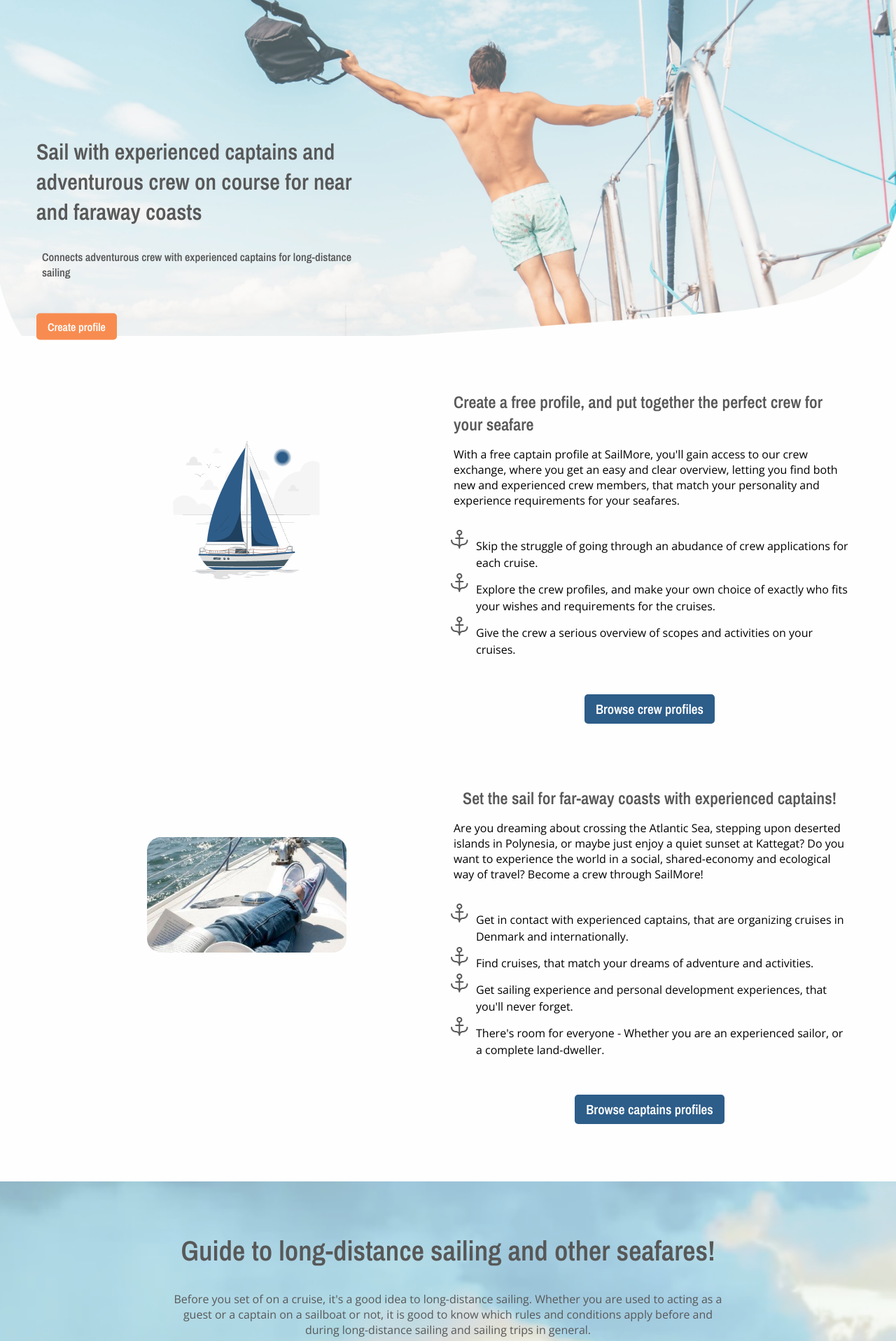
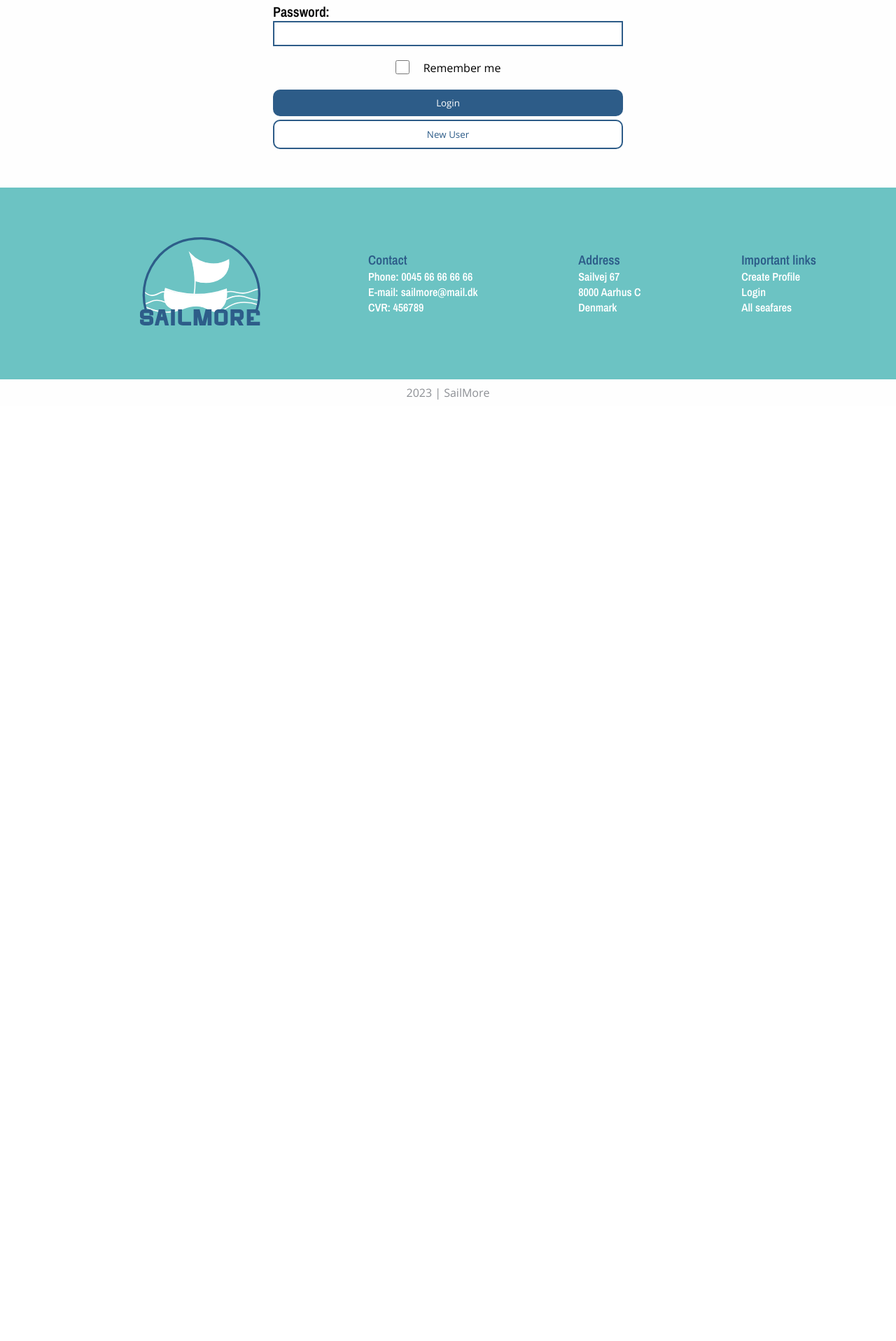
Before and after one commit to soswind/final-project-smooth-sailing-solutions, a React (Vite) app: page /signin in a window 1280 px wide. Shown: the part 340-2256 px from the top of the page at 70% size. After the commit the page ends 920 px from the top, so only its background shows below. Built offline with nearby package versions, Linux system fonts and the light colour scheme.

Commit message:
Insert routes

```diff
--- a/src/components/MobileMenu.jsx
+++ b/src/components/MobileMenu.jsx
@@ -18,11 +18,11 @@ function MobileMenu() {
     {isOpen && (
       <nav className='mobile-nav'>
       <ul className="mobile-nav-links">
-          <li><a href="/seafares.html">All Seafares</a></li>
+          <li><a href="/seafares">All Seafares</a></li>
           <li><a href="#">About</a></li>
-          <li><a href="/info.html">Good To Know</a></li>
-          <li><a href="/signup.html">Sign Up</a></li>
-          <li className="mobile-login-button"><a href="/login.html">Login</a></li>
+          <li><a href="/info">Good To Know</a></li>
+          <li><a href="/signup">Sign Up</a></li>
+          <li className="mobile-login-button"><a href="/signin">Login</a></li>
       </ul>
   </nav>
     )}
--- a/src/components/Navbar.jsx
+++ b/src/components/Navbar.jsx
@@ -5,12 +5,12 @@ export default function Navbar() {
     return (
         <nav className="desktop-nav">
             <ul className="nav-links">
-                <li><a href="/seafares.html">All Seafares</a></li>
+                <li><a href="/seafares">All Seafares</a></li>
                 <li><a href="#">About</a></li>
-                <li><a href="/info.html">Good To Know</a></li>
-                <li><a href="/signup.html">Sign Up</a></li>
+                <li><a href="/info">Good To Know</a></li>
+                <li><a href="/signup">Sign Up</a></li>
             </ul>
-            <a className="login-button" href="/login.html">Login</a>
+            <a className="login-button" href="/signin">Login</a>
         </nav>
 
     )
--- a/src/components/NavbarTop.jsx
+++ b/src/components/NavbarTop.jsx
@@ -4,7 +4,7 @@ import sailmorelogo from "../images/sailmore-logo.svg"
 export default function NavbarTop() {
     return (
         <section>
-            <a href="index.html"><img src={sailmorelogo} className="navtop-img"></img></a>
+            <a href="/"><img src={sailmorelogo} className="navtop-img"></img></a>
             <p className="navtop-text">CONNECTS ADVENTUROUS CREW WITH EXPERIENCED CAPTAINS FOR LONG DISTANCE TRAVEL</p>
         </section>
 
--- a/src/components/login.jsx
+++ b/src/components/login.jsx
@@ -25,7 +25,7 @@ function Login() {
 
             if (response.ok) {
                 console.log("Login successful");
-                nav('/dashboard.html'); // Check react router documentation for correct function (It's not navigate)
+                nav('/dashboard'); // Check react router documentation for correct function (It's not navigate)
             } else {
                 console.error("Error with login");
             }
--- a/src/index.jsx
+++ b/src/index.jsx
@@ -1,21 +1,36 @@
 import React from "react";
 import ReactDOM from 'react-dom/client';
-import { BrowserRouter } from 'react-router-dom'
+import { Routes, Route, BrowserRouter } from 'react-router-dom'
 import './styles.css'
 
 import InfoBanner from "./components/InfoBanner";
 import Header from "./components/Header.jsx";
+import NavbarBottom from "./components/NavbarBottom.jsx";
+
 import Splashscreen from "./components/Splashscreen.jsx";
 import Landingpage from "./components/Landingpage.jsx";
-import NavbarBottom from "./components/NavbarBottom.jsx";
+import Seafares from "./components/Seafares.jsx";
+import NewSeafare from "./components/NewSeafare.jsx";
+import Economy from "./components/economy.jsx";
+import SignUpForm from "./components/Signup.jsx";
+import Login from "./components/login.jsx";
+import CaptainDashboard from "./CaptainDashboard.jsx";
 
 ReactDOM.createRoot(document.getElementById('root')).render(
   <React.StrictMode>
     <BrowserRouter>
     <InfoBanner />
     <Header />
-    <Splashscreen />
-    <Landingpage />
+    <Routes>
+    <Route path="/" element={<><Splashscreen /><Landingpage /></>} exact />
+    <Route path="/seafares" element={<Seafares />} />
+    <Route path="/createseafare" element={<NewSeafare />} />
+    <Route path="/info" element={<Economy />} />
+    <Route path="/signup" element={<SignUpForm />} />
+    <Route path="/signin" element={<Login />} />
+    <Route path="/dashboard"
+    element={<CaptainDashboard user_name="Karl Jensen" />} />
+</Routes>
     <NavbarBottom />
     </BrowserRouter>
   </React.StrictMode>,
```
